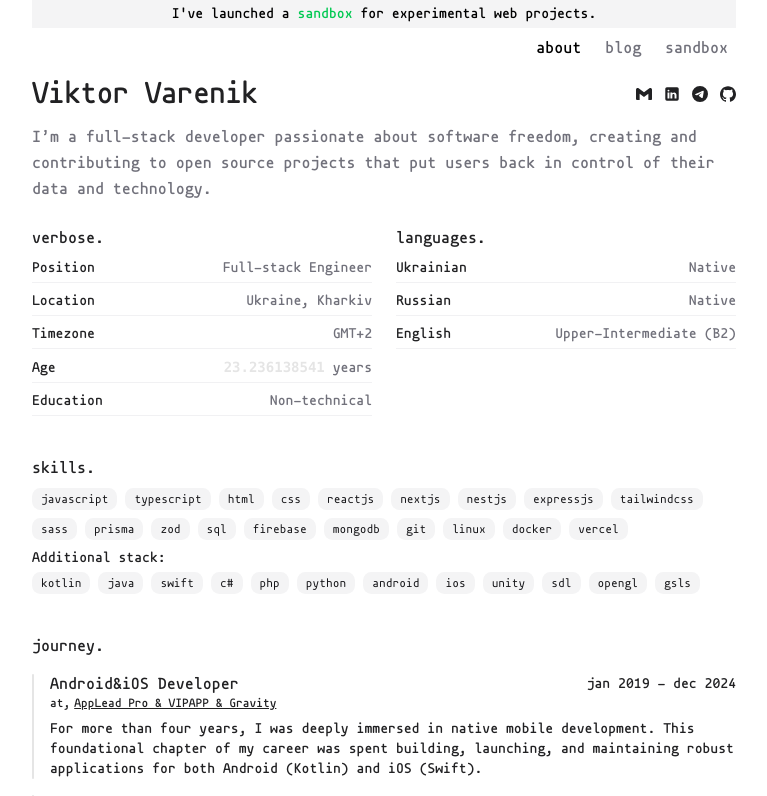
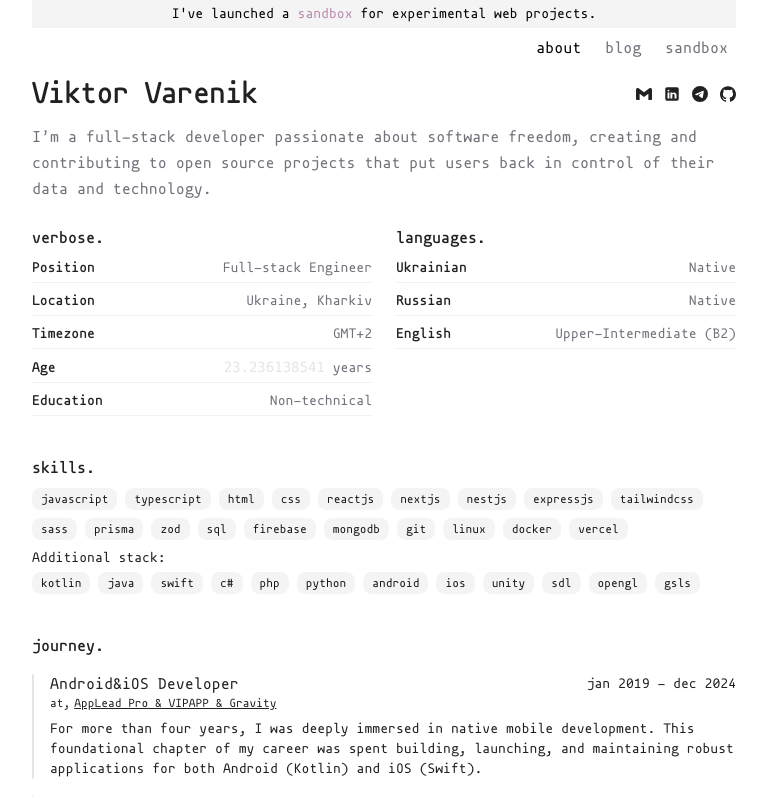
Before and after one commit to kotleni/kotleni.github.io, a Next.js app: page / in a window 1280 px wide. Shown: the top 796 px of the page, without its empty margins (256-1023 px from the left). Built offline with nearby package versions, Linux system fonts and the light colour scheme.

Commit message:
feat: change primary color to cute

```diff
--- a/src/app/globals.css
+++ b/src/app/globals.css
@@ -54,7 +54,7 @@
   --card-foreground: oklch(0.141 0.005 285.823);
   --popover: oklch(1 0 0);
   --popover-foreground: oklch(0.141 0.005 285.823);
-  --primary: oklch(0.723 0.219 149.579);
+  --primary: oklch(0.69 0.075 334.93);
   --primary-foreground: oklch(0.982 0.018 155.826);
   --secondary: oklch(0.967 0.001 286.375);
   --secondary-foreground: oklch(0.21 0.006 285.885);
@@ -65,7 +65,7 @@
   --destructive: oklch(0.577 0.245 27.325);
   --border: oklch(0.92 0.004 286.32);
   --input: oklch(0.92 0.004 286.32);
-  --ring: oklch(0.723 0.219 149.579);
+  --ring: oklch(0.69 0.075 334.93);
   --chart-1: oklch(0.646 0.222 41.116);
   --chart-2: oklch(0.6 0.118 184.704);
   --chart-3: oklch(0.398 0.07 227.392);
@@ -88,7 +88,7 @@
   --card-foreground: oklch(0.985 0 0);
   --popover: oklch(0.21 0.006 285.885);
   --popover-foreground: oklch(0.985 0 0);
-  --primary: oklch(0.696 0.17 162.48);
+  --primary: oklch(0.69 0.075 334.93);
   --primary-foreground: oklch(0.393 0.095 152.535);
   --secondary: oklch(0.274 0.006 286.033);
   --secondary-foreground: oklch(0.985 0 0);
@@ -99,7 +99,7 @@
   --destructive: oklch(0.704 0.191 22.216);
   --border: oklch(1 0 0 / 10%);
   --input: oklch(1 0 0 / 15%);
-  --ring: oklch(0.527 0.154 150.069);
+  --ring: oklch(0.69 0.075 334.93);
   --chart-1: oklch(0.488 0.243 264.376);
   --chart-2: oklch(0.696 0.17 162.48);
   --chart-3: oklch(0.769 0.188 70.08);
@@ -154,7 +154,7 @@
     height: 100%;
     width: 100%;
     font-family: mononoki,ui-sans-serif,system-ui,sans-serif,Apple Color Emoji,Segoe UI Emoji,Segoe UI Symbol,Noto Color Emoji;
-    font-weight: bold;
+    font-weight: normal;
     font-feature-settings: normal;
   }
 }
```
